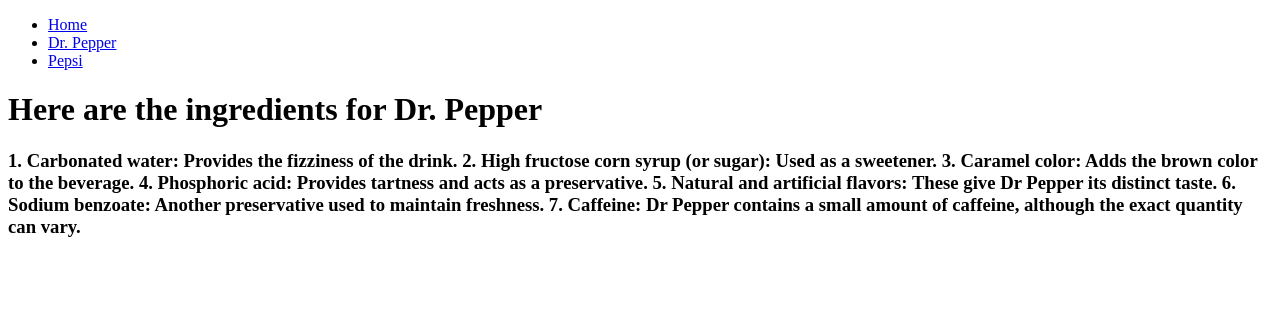
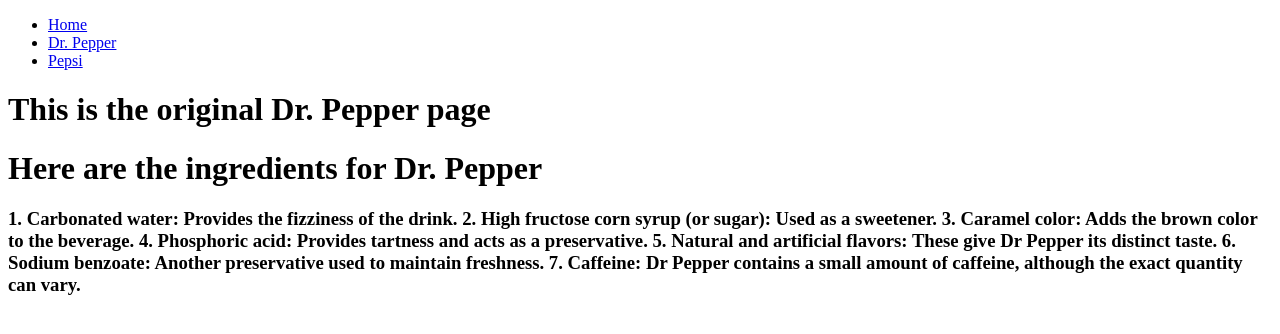
Before and after one commit to masonteets/masonteets.github.io, a plain HTML site: page drpepper.html in a window 1280 px wide. Drawn offline with Linux system fonts and the light colour scheme.

Commit message:
Update drpepper.html

```diff
--- a/drpepper.html
+++ b/drpepper.html
@@ -9,6 +9,7 @@
         </ul>
     </nav>
 <body>
+    <h1>This is the original Dr. Pepper page</h1>
     <h1>Here are the ingredients for Dr. Pepper</h1>
   <h3>1. Carbonated water: Provides the fizziness of the drink.
     2. High fructose corn syrup (or sugar): Used as a sweetener.
```
